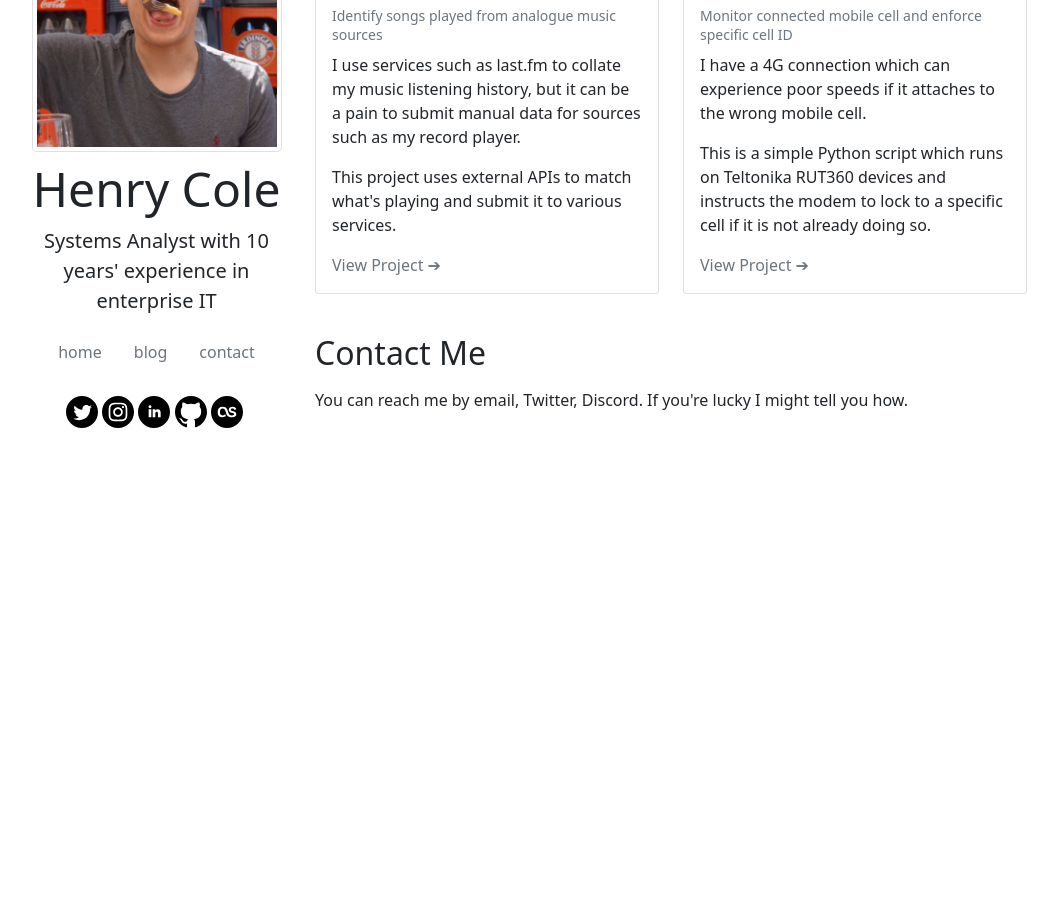
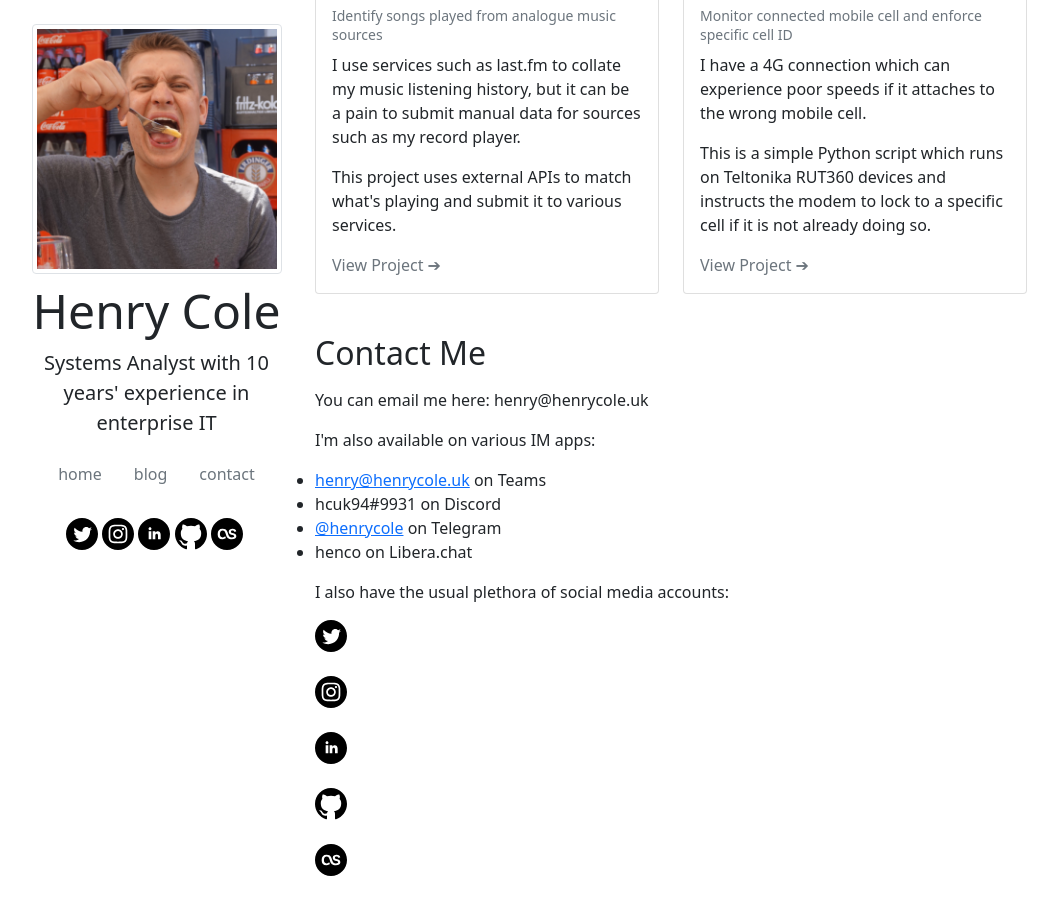
Before and after one commit to hcuk94/henry-personal-website, a Jekyll site: the page built from index.html, in a window 1280 px wide and 900 px high, scrolled down 721 px. Shown: the whole window, without its empty margins (56-1114 px from the left). Built offline with Jekyll 4.4.1, drawn with Linux system fonts in a browser that asks for light colours; before the commit the page ends 1149 px from its top, so only the background shows below that.

Commit message:
added contact details

```diff
--- a/index.html
+++ b/index.html
@@ -24,5 +24,14 @@ layout: default
 <!-- Contact -->
 <div class="row">
 <h2 class="mt-4 mb-3" id="contact">Contact Me</h2>
-<p>You can reach me by email, Twitter, Discord. If you're lucky I might tell you how.</p>
+<p>You can email me here: henry@henrycole.uk</p>
+<p>I'm also available on various IM apps:</p>
+<ul>
+  <li><a href="https://teams.microsoft.com/l/chat/0/0?users=henry@henrycole.uk" target="_blank">henry@henrycole.uk</a> on Teams</li>
+  <li>hcuk94#9931 on Discord</li>
+  <li><a href="https://t.me/henrycole" target="_blank">@henrycole</a> on Telegram</li>
+  <li>henco on Libera.chat</li>
+</ul>
+<p>I also have the usual plethora of social media accounts:</p>
+{% include social_icons.html %}
 </div>
```
